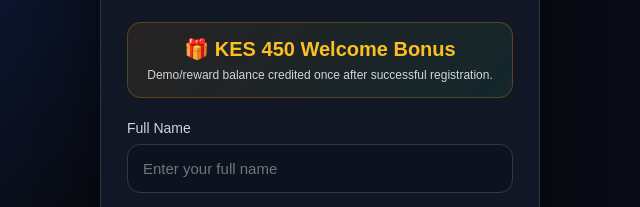
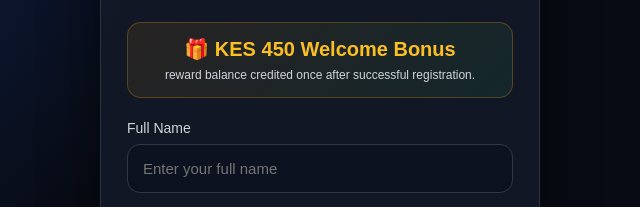
Before and after one commit to i50685837-sketch/Earnpesa.com, a plain HTML site: page register.html in a window 1280 px wide. Shown: the part 200-407 px from the top of the page, 320-960 px from the left. Drawn offline with Linux system fonts and the light colour scheme.

Commit message:
Update register.html

```diff
--- a/register.html
+++ b/register.html
@@ -273,7 +273,7 @@
     <div class="bonus">
       <strong>🎁 KES 450 Welcome Bonus</strong>
       <span>
-        Demo/reward balance credited once after successful registration.
+        reward balance credited once after successful registration.
       </span>
     </div>
 
```
